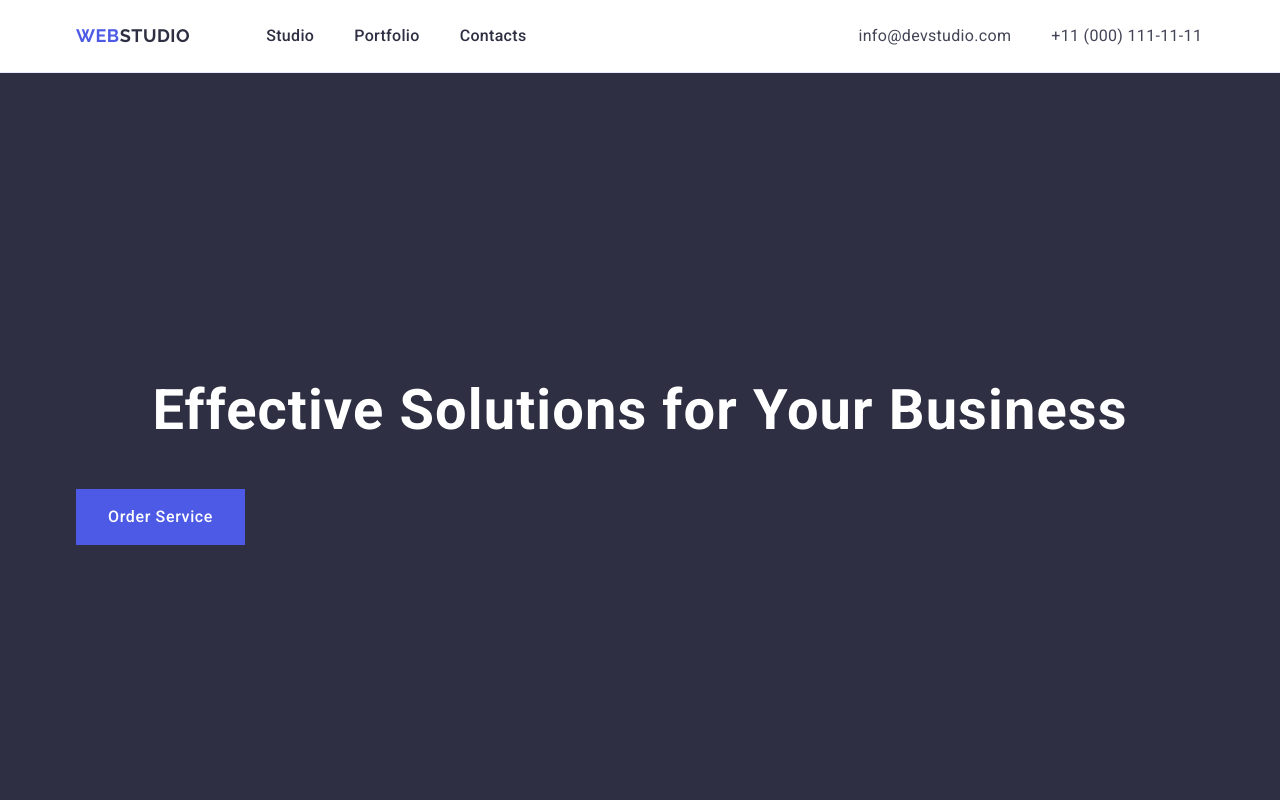
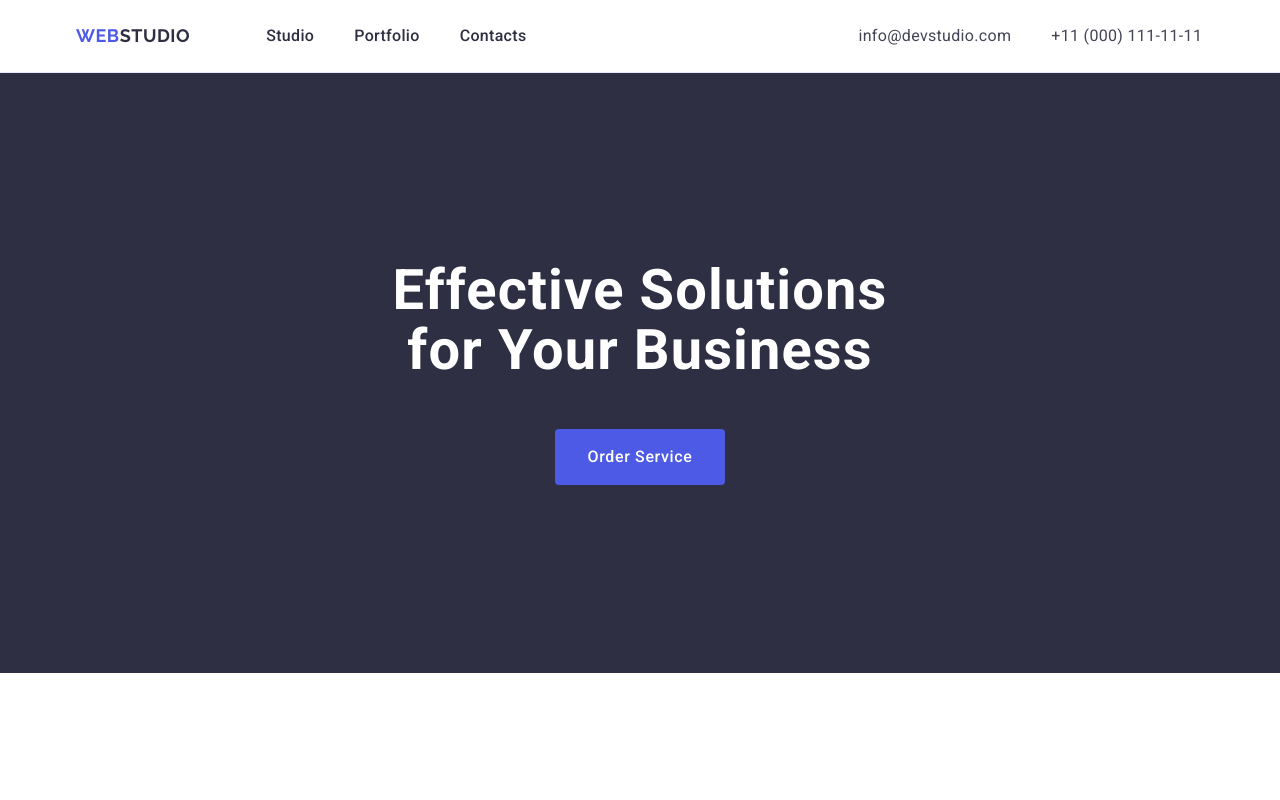
Before and after one commit to ivanna-buhai/goit-markup-hw-03, a plain HTML site: page index.html in a window 1280 px wide. Shown: the top 800 px of the page. Drawn offline with nearby package versions, Linux system fonts and the light colour scheme.

Commit message:
changed styles in the header and first section

```diff
--- a/css/styles.css
+++ b/css/styles.css
@@ -74,9 +74,9 @@ section {padding: 120px 0;}
 }
 
 .nav-list {display: flex;
-   gap: 40px; }
+   gap: 40px;
+padding: 24px 0;}
 
-   .nav-item {padding: 24px 0;}
 
 .nav-link {
     font-weight: 500;
@@ -107,7 +107,8 @@ address {
 
 /*section-main*/
 
-.section-main {background-color: #2E2F42;}
+.section-main {background-color: #2E2F42;
+padding: 188px 0;}
 
 .heading-main {color: #FFFFFF;
 font-weight: 700;
@@ -115,7 +116,7 @@ font-weight: 700;
     line-height: 1.07;
     letter-spacing: 0.02em;
     text-align: center;
-    padding-top: 188px;
+    max-width: 496px;
     margin-bottom: 48px;
 }
 
@@ -127,14 +128,19 @@ font-weight: 700;
     line-height: 1.5;
     letter-spacing: 0.04em;
     cursor: pointer;
+    display: block;
 border: none;
+border-radius: 4px;
 padding: 16px 32px;
-margin-bottom: 188px;
+margin: auto;
+min-width: 169px;
 }
 
 .button-main:hover, .button-main:focus {background-color: #404BBF;}
 
 /*section-features*/
+
+.section-features .second-heading {visibility: hidden;}
 
 .section-features ul {display: flex;
     justify-content: space-between;
```
